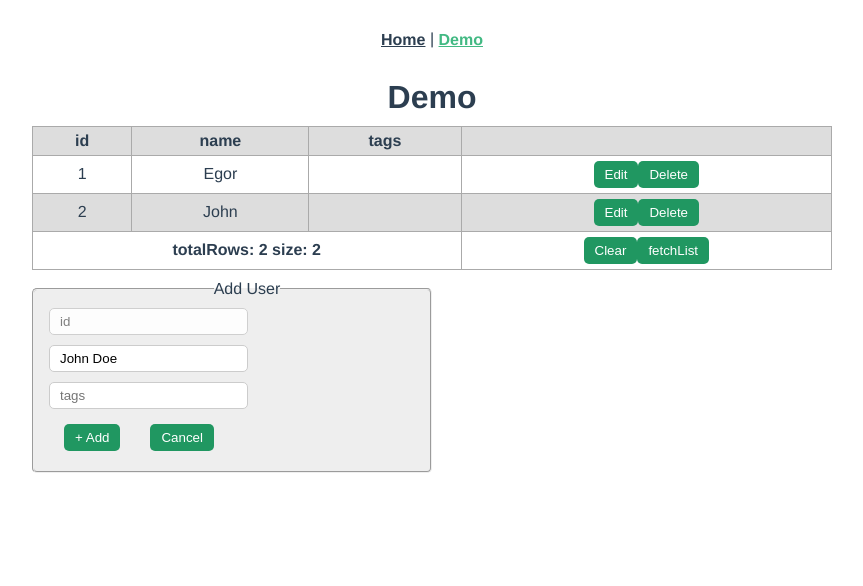
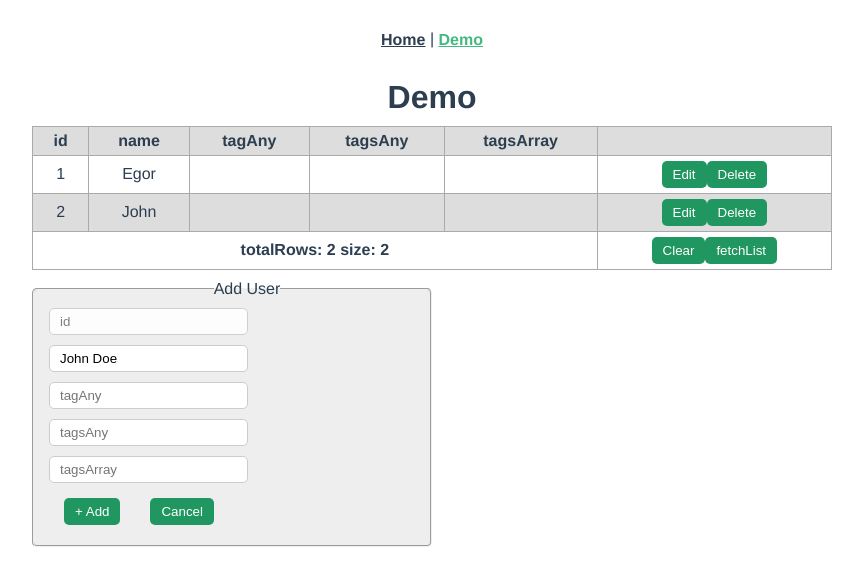
Before and after one commit to evas-js/evas-vue-example, a Vue app: page /demo in a window 1280 px wide. Shown: the top 586 px of the page, without its empty margins (208-1071 px from the left). Built offline with nearby package versions, Linux system fonts and the light colour scheme.

Commit message:
Update demo

```diff
--- a/src/pages/DemoPage.vue
+++ b/src/pages/DemoPage.vue
@@ -17,7 +17,7 @@ export default {
                 'id', 'name',
                 // 'email',
                 // 'type', 'role',
-                'tags',
+                'tagAny', 'tagsAny', 'tagsArray',
                 // 'referer_id', 'referer.name',
             ],
         }
--- a/src/parts/UserForm.vue
+++ b/src/parts/UserForm.vue
@@ -19,7 +19,9 @@
                         {{ option }}
                     </option>
                 </select> -->
-                <input v-model="data.tags" placeholder="tags">
+                <input v-model="data.tagAny" placeholder="tagAny">
+                <input v-model="data.tagsAny" placeholder="tagsAny">
+                <input v-model="data.tagsArray" placeholder="tagsArray">
                 <div class="buttons">
                     <button @click.prevent="save" type="submit" :disabled="!isDirty">{{ btnText }}</button>
                     <button @click.prevent="rollbackChanges">{{ isDirty ? 'Cancel' : 'Close' }}</button>
@@ -86,15 +88,29 @@ export default {
         //         type: null,
         //     }
         // },
+        split(fieldName) {
+            let value = this?.data?.[fieldName]
+            if ('string' === typeof value) {
+                value = value.split(',')
+                if (value.length < 1 || !value[0]) {
+                    value = null
+                } else {
+                    value = value.map(sub => String(sub).trim())
+                }
+                this.data[fieldName] = value
+            }
+        },
         save() {
-            let tags = this?.data?.tags
-            if (tags) {
-                tags = tags.split(',')
-                if (tags.length < 1 || !tags[0]) {
-                    tags = null
-                }
-                this.data.tags = tags
-            }
+            // let tagsAny = this?.data?.tagsAny
+            // if (tagsAny) {
+            //     tagsAny = tagsAny.split(',')
+            //     if (tagsAny.length < 1 || !tagsAny[0]) {
+            //         tagsAny = null
+            //     }
+            //     this.data.tagsAny = tagsAny
+            // }
+            this.split('tagsAny')
+            this.split('tagsArray')
             this.$emit('saveCb', this.data)
         },
         rollbackChanges() {
--- a/src/store/models/User.js
+++ b/src/store/models/User.js
@@ -18,16 +18,19 @@ export class User extends Model {
             // type: this.number().options({1: 'admin', 2: 'sale', 3: 'dev'}).nullable(),
             // role: this.string().options('admin', 'sale', 'front', 'back').nullable(),
             // tags: this.array(this.string().pattern(/^\d+$/)).nullable(),
-            tags: this.anyOf([
+            tagAny: this.anyOf([
                 this.string().pattern(/^\d+$/),
                 this.string().pattern(/^[a-z]+$/)
             ]),
-            // tags: this.array(
-            //     this.anyOf([
-            //         this.string().pattern(/^\d+$/),
-            //         this.string().pattern(/^[a-z]+$/)
-            //     ])
-            // ).nullable(),
+            tagsAny: this.array(
+                this.anyOf([
+                    this.number().pattern(/^\d+$/),
+                    this.string().pattern(/^[a-z]+$/)
+                ])
+            ).nullable(),
+            tagsArray: this.array(
+                this.string().pattern(/^\d+$/)
+            ).required(false),
             // referer_id: this.number().nullable(),
         }
     }
```
